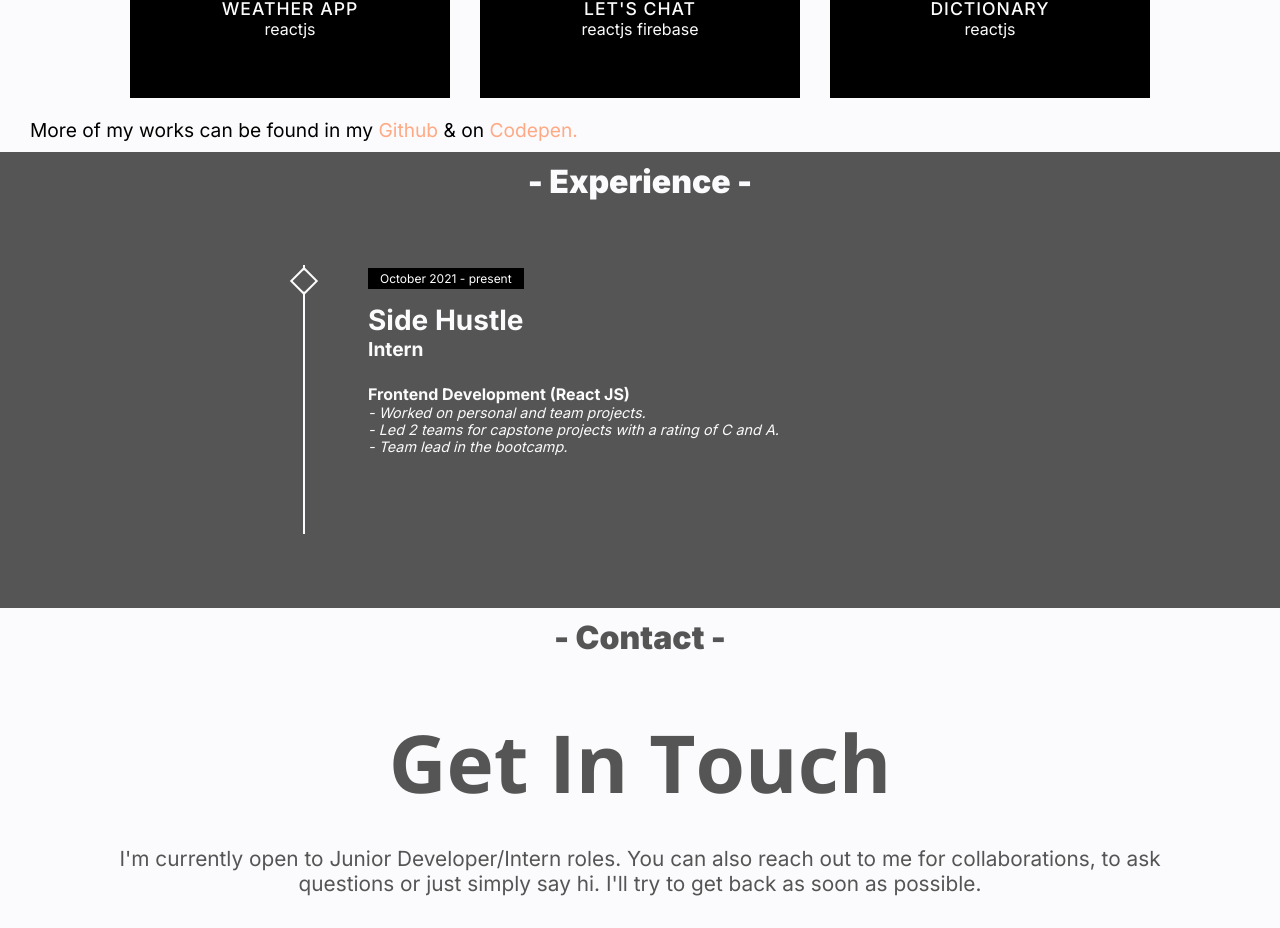
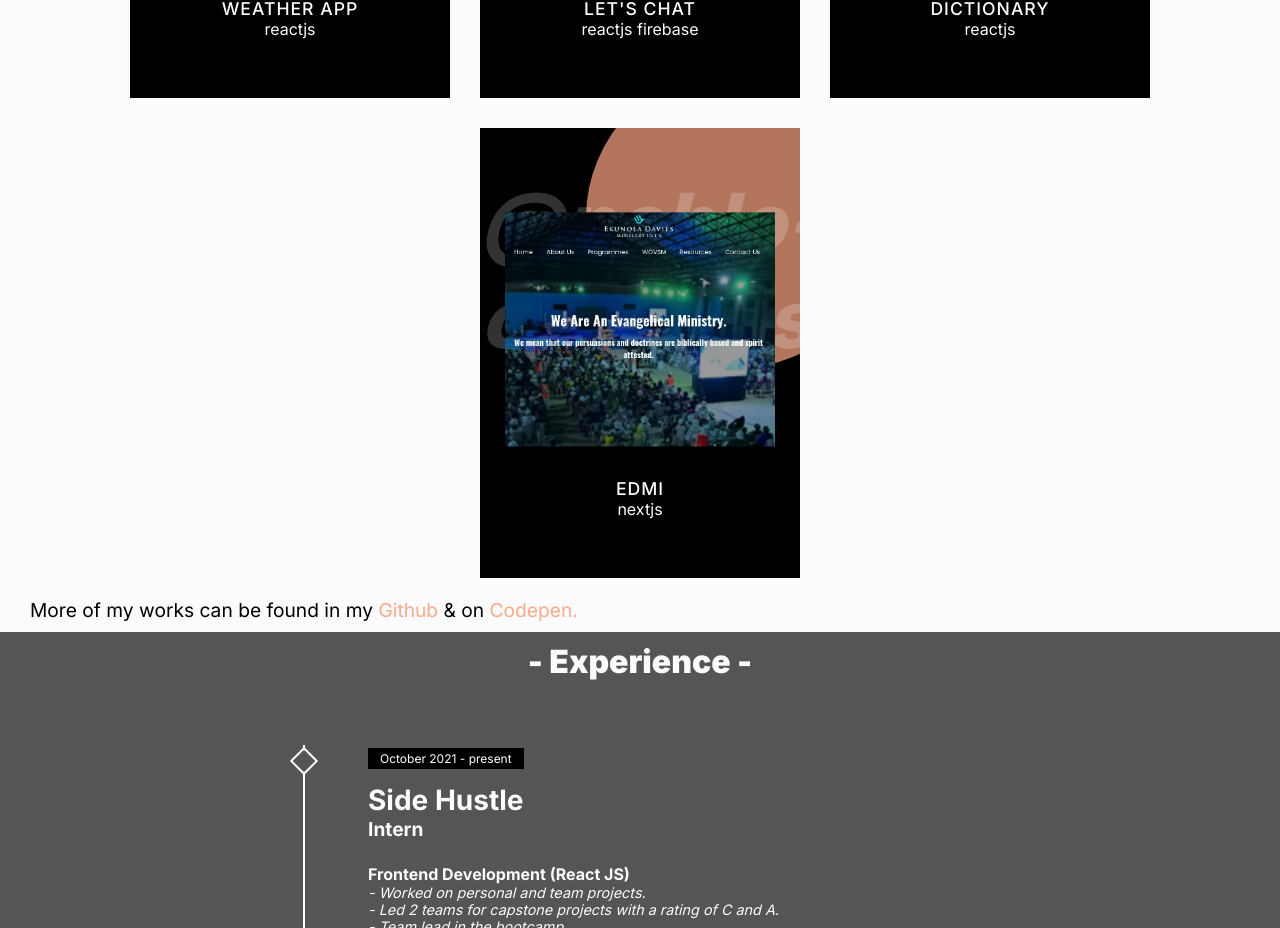
Before and after one commit to pablo-clueless/Portfolio, a Next.js app in the folder portfolio/: page / in a window 1280 px wide. Shown: the part 2280-3208 px from the top of the page. Built offline with nearby package versions, Linux system fonts and the light colour scheme; a web font is replaced by a local one.

Commit message:
added a project

```diff
--- a/portfolio/comps/ProjectData.js
+++ b/portfolio/comps/ProjectData.js
@@ -46,5 +46,12 @@
         lang: 'reactjs',
         live: 'https://pablos-dictionary.vercel.app',
         repo: 'https://github.com/pablo-clueless/Dictionary'
+    },{
+        cover: '/images/edmi.jpg',
+        name: 'EDMI',
+        content: "Official site of EDMI. Still production but has most of it's functionalities.",
+        lang: 'nextjs',
+        live: 'edmi-delta.vercel.app',
+        repo: 'https://github.com/pablo-clueless/EDMI-Next/'
     }
 ]
--- a/portfolio/comps/Work.js
+++ b/portfolio/comps/Work.js
@@ -24,7 +24,7 @@
                             <h3>{item.content}</h3>
                         </div>
                         <Link href={item.repo} passHref>
-                            <a target='_blank' rel='noreferrer noopener'>Github</a>
+                            <a target='_blank' rel='noreferrer noopener' >Github</a>
                         </Link>
                         <Link href={item.live} passHref>
                             <a target='_blank' rel='noreferrer noopener'>Live</a>
```
Also changed, not shown: portfolio/public/images/edmi.jpg (added).
